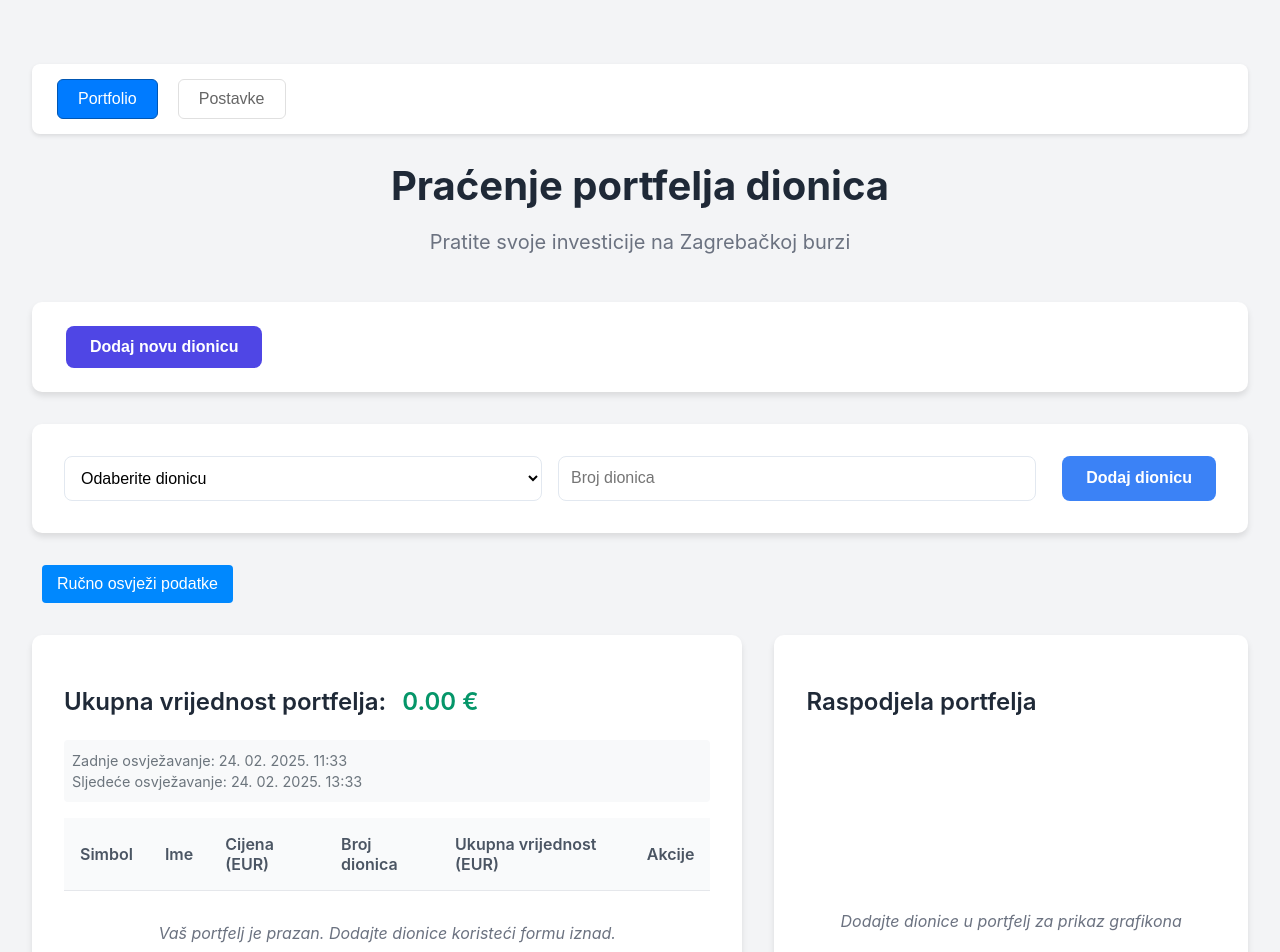
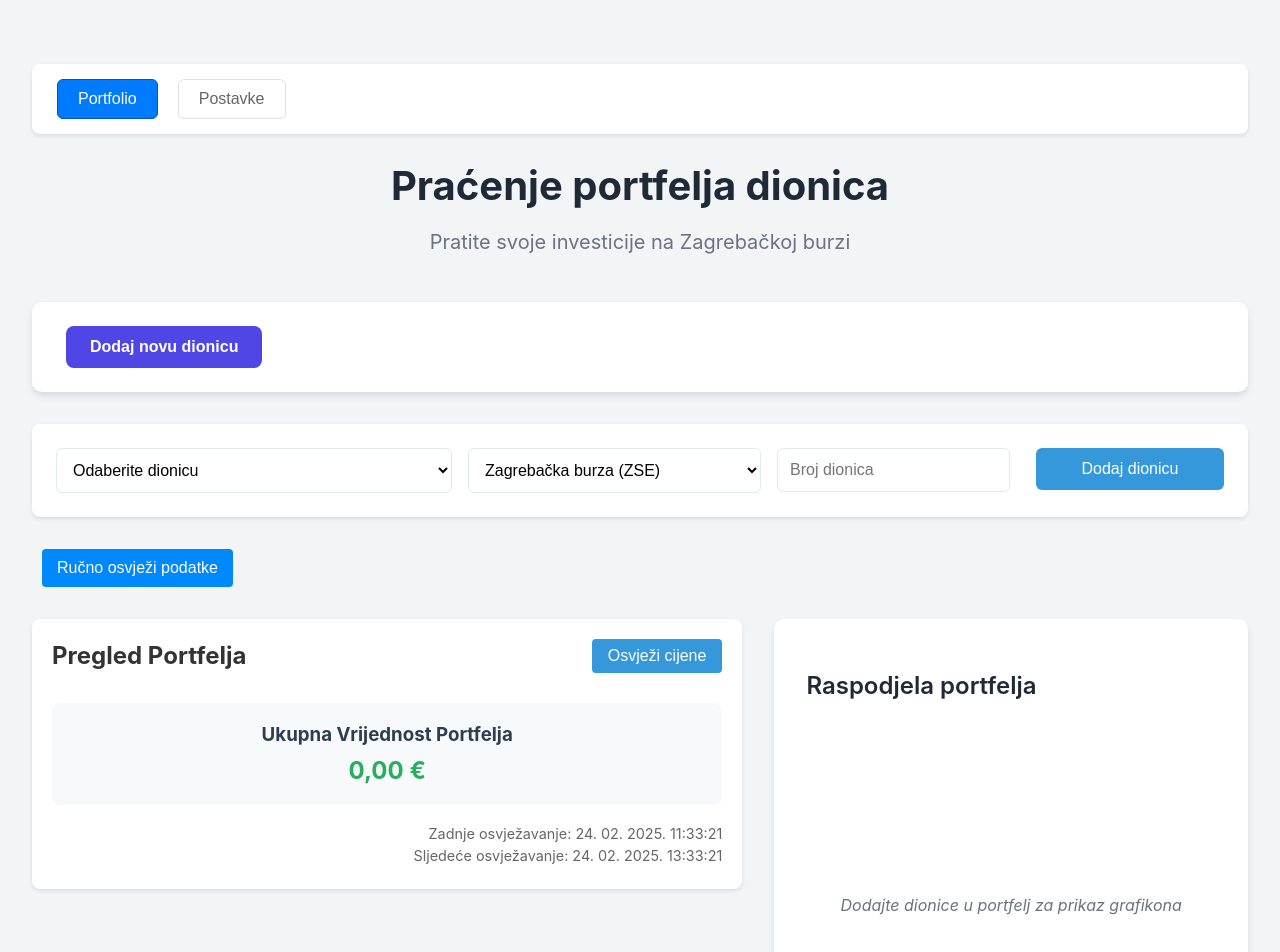
Before and after one commit to Ja1Denis/PortfolioTracker, a React (Create React App) app: page / in a window 1280 px wide. Shown: the top 952 px of the page. Built offline with nearby package versions, Linux system fonts and the light colour scheme.

Commit message:
Implementirana podrška za više tržišta
- Dodano polje za odabir tržišta u StockSelector
- Ažuriran prikaz portfelja s grupiranjem po tržištima
- Dodana podrška za različite valute (EUR, USD, GBP)
- Poboljšan izgled komponenti i responzivnost
- Ispravljen Gemini API endpoint

```diff
--- a/src/App.js
+++ b/src/App.js
@@ -65,9 +65,9 @@ const App = () => {
           const updatedPortfolio = await Promise.all(
             portfolio.map(async (stock) => {
               try {
-                const newPrice = await fetchStockPrice(stock.symbol);
+                const priceData = await fetchStockPrice(stock.symbol, stock.market);
                 // Dodajemo novu cijenu u povijest samo ako dolaze novi podaci
-                if (newPrice !== stock.price) {
+                if (priceData.price !== stock.price) {
                   setStocksHistory(prevHistory => {
                     const timestamp = new Date().toISOString();
                     const stockHistory = prevHistory[stock.symbol] || [];
@@ -75,12 +75,17 @@ const App = () => {
                       ...prevHistory,
                       [stock.symbol]: [
                         ...stockHistory,
-                        { x: timestamp, y: newPrice }
+                        { x: timestamp, y: priceData.price }
                       ]
                     };
                   });
                 }
-                return { ...stock, price: newPrice };
+                return {
+                  ...stock,
+                  price: priceData.price,
+                  currency: priceData.currency,
+                  value: priceData.price * stock.quantity
+                };
               } catch (error) {
                 console.error(`Greška pri ažuriranju cijene za ${stock.symbol}:`, error);
                 return stock;
@@ -128,11 +133,11 @@ const App = () => {
     }));
   };
 
-  const fetchStockPrice = async (symbol) => {
+  const fetchStockPrice = async (symbol, market) => {
     try {
-      return await stockService.getStockPrice(symbol);
+      return await stockService.getStockPrice(symbol, market);
     } catch (error) {
-      console.error(`Nije moguće dohvatiti cijenu za ${symbol}:`, error);
+      console.error(`Nije moguće dohvatiti cijenu za ${symbol} na tržištu ${market}:`, error);
       throw error;
     }
   };
@@ -142,39 +147,33 @@ const App = () => {
 
     setIsLoading(true);
     try {
-      const price = await fetchStockPrice(stock.symbol);
+      const priceData = await fetchStockPrice(stock.symbol, stock.market);
       const newStock = {
         symbol: stock.symbol,
         quantity: parseFloat(stock.quantity),
-        price,
-        value: price * parseFloat(stock.quantity)
+        price: priceData.price,
+        market: stock.market,
+        currency: priceData.currency,
+        value: priceData.price * parseFloat(stock.quantity)
       };
 
       setPortfolio(prevPortfolio => {
-        const existingStockIndex = prevPortfolio.findIndex(s => s.symbol === stock.symbol);
-        if (existingStockIndex >= 0) {
-          // Ažuriramo postojeću dionicu
-          const updatedPortfolio = [...prevPortfolio];
-          const existingStock = updatedPortfolio[existingStockIndex];
-          updatedPortfolio[existingStockIndex] = {
-            ...existingStock,
-            quantity: existingStock.quantity + parseFloat(stock.quantity),
-            value: (existingStock.quantity + parseFloat(stock.quantity)) * price
-          };
-          return updatedPortfolio;
-        } else {
-          // Dodajemo novu dionicu
-          return [...prevPortfolio, newStock];
-        }
+        const updatedPortfolio = [...prevPortfolio, newStock];
+        calculateTotalValue(updatedPortfolio);
+        return updatedPortfolio;
       });
 
-      // Ažuriramo ukupnu vrijednost
-      setPortfolio(prevPortfolio => {
-        calculateTotalValue(prevPortfolio);
-        return prevPortfolio;
-      });
+      // Inicijalizacija povijesti za novu dionicu
+      setStocksHistory(prevHistory => ({
+        ...prevHistory,
+        [stock.symbol]: [
+          { x: new Date().toISOString(), y: priceData.price }
+        ]
+      }));
+
     } catch (error) {
-      alert(`Greška pri dodavanju dionice ${stock.symbol}: ${error.message}`);
+      console.error('Greška pri dodavanju dionice:', error);
+      alert('Nije moguće dodati dionicu. Provjerite je li API ključ ispravno postavljen.');
     } finally {
       setIsLoading(false);
     }
@@ -212,8 +211,13 @@ const App = () => {
         const updatedPortfolio = await Promise.all(
           portfolio.map(async (stock) => {
             try {
-              const newPrice = await fetchStockPrice(stock.symbol);
-              return { ...stock, price: newPrice };
+              const priceData = await fetchStockPrice(stock.symbol, stock.market);
+              return {
+                ...stock,
+                price: priceData.price,
+                currency: priceData.currency,
+                value: priceData.price * stock.quantity
+              };
             } catch (error) {
               console.error(`Greška pri ažuriranju cijene za ${stock.symbol}:`, error);
               return stock;
--- a/src/components/AddNewStock.js
+++ b/src/components/AddNewStock.js
@@ -1,18 +1,28 @@
 import React, { useState } from 'react';
 import styles from './AddNewStock.module.css';
+
+const AVAILABLE_MARKETS = {
+  "ZSE": "Zagrebačka burza",
+  "NYSE": "New York Stock Exchange",
+  "NASDAQ": "NASDAQ",
+  "FRA": "Frankfurt Stock Exchange",
+  "LSE": "London Stock Exchange"
+};
 
 const AddNewStock = ({ onAddNewStock }) => {
   const [symbol, setSymbol] = useState('');
   const [name, setName] = useState('');
+  const [market, setMarket] = useState('ZSE');
   const [initialPrice, setInitialPrice] = useState('');
   const [showForm, setShowForm] = useState(false);
 
   const handleSubmit = (e) => {
     e.preventDefault();
-    if (symbol && name && initialPrice) {
+    if (symbol && name && initialPrice && market) {
       onAddNewStock({
         symbol: symbol.toUpperCase(),
         name,
+        market,
         price: parseFloat(initialPrice)
       });
       setSymbol('');
@@ -51,19 +61,31 @@ const AddNewStock = ({ onAddNewStock }) => {
               className={styles.input}
               required
             />
+            <select
+              value={market}
+              onChange={(e) => setMarket(e.target.value)}
+              className={styles.input}
+              required
+            >
+              {Object.entries(AVAILABLE_MARKETS).map(([code, name]) => (
+                <option key={code} value={code}>
+                  {name} ({code})
+                </option>
+              ))}
+            </select>
             <input
               type="number"
               value={initialPrice}
               onChange={(e) => setInitialPrice(e.target.value)}
-              placeholder="Početna cijena (EUR)"
+              placeholder="Početna cijena"
               className={styles.input}
               required
+              step="0.01"
               min="0"
-              step="0.01"
             />
           </div>
           <button type="submit" className={styles.submitButton}>
-            Spremi dionicu
+            Dodaj dionicu
           </button>
         </form>
       )}
--- a/src/components/PortfolioSummary.js
+++ b/src/components/PortfolioSummary.js
@@ -1,97 +1,93 @@
-import React, { useState } from 'react';
+import React from 'react';
 import styles from './PortfolioSummary.module.css';
-import StockDetails from './StockDetails';
 
-const PortfolioSummary = ({ portfolio, totalValue, onRemoveStock, isLoading, lastUpdate, nextUpdate }) => {
-  const [selectedStock, setSelectedStock] = useState(null);
-
-  const handleStockClick = (stock) => {
-    setSelectedStock(stock);
+const formatCurrency = (value, currency = 'EUR') => {
+  return new Intl.NumberFormat('hr-HR', {
+    style: 'currency',
+    currency: currency,
+    minimumFractionDigits: 2,
+    maximumFractionDigits: 2
+  }).format(value);
 };
 
-  const formatDateTime = (date) => {
-    if (!date) return 'N/A';
-    return new Intl.DateTimeFormat('hr-HR', {
-      day: '2-digit',
-      month: '2-digit',
-      year: 'numeric',
-      hour: '2-digit',
-      minute: '2-digit',
-    }).format(date);
+const PortfolioSummary = ({ portfolio, totalValue, lastUpdate, nextUpdate, onRefresh, isLoading }) => {
+  // Grupiranje dionica po tržištu
+  const stocksByMarket = portfolio.reduce((acc, stock) => {
+    if (!acc[stock.market]) {
+      acc[stock.market] = [];
+    }
+    acc[stock.market].push(stock);
+    return acc;
+  }, {});
+
+  // Izračun ukupne vrijednosti po tržištu
+  const marketTotals = Object.entries(stocksByMarket).reduce((acc, [market, stocks]) => {
+    acc[market] = stocks.reduce((total, stock) => {
+      return {
+        value: total.value + stock.value,
+        currency: stock.currency
       };
+    }, { value: 0, currency: stocks[0].currency });
+    return acc;
+  }, {});
 
   return (
-    <>
     <div className={styles.container}>
-        <h2 className={styles.title}>
-          Ukupna vrijednost portfelja: <span className={totalValue >= 0 ? styles.positive : styles.negative}>
-            {totalValue.toFixed(2)} €
-          </span>
-          {isLoading && <span className={styles.loadingIndicator}>Osvježavanje...</span>}
-        </h2>
-
-        <div className={styles.updateInfo}>
-          <p>Zadnje osvježavanje: {formatDateTime(lastUpdate)}</p>
-          <p>Sljedeće osvježavanje: {formatDateTime(nextUpdate)}</p>
+      <div className={styles.header}>
+        <h2>Pregled Portfelja</h2>
+        <button
+          onClick={onRefresh}
+          disabled={isLoading}
+          className={styles.refreshButton}
+        >
+          {isLoading ? 'Osvježavanje...' : 'Osvježi cijene'}
+        </button>
       </div>
 
+      {Object.entries(stocksByMarket).map(([market, stocks]) => (
+        <div key={market} className={styles.marketSection}>
+          <h3>{market}</h3>
           <table className={styles.table}>
             <thead>
               <tr>
                 <th>Simbol</th>
-              <th>Ime</th>
-              <th>Cijena (EUR)</th>
-              <th>Broj dionica</th>
-              <th>Ukupna vrijednost (EUR)</th>
-              <th>Akcije</th>
+                <th>Količina</th>
+                <th>Cijena</th>
+                <th>Vrijednost</th>
               </tr>
             </thead>
             <tbody>
-            {portfolio.map((stock, index) => {
-              const stockValue = stock.price * stock.quantity;
-              return (
-                <tr
-                  key={`${stock.symbol}-${index}`}
-                  onClick={() => handleStockClick(stock)}
-                  className={styles.stockRow}
-                >
+              {stocks.map(stock => (
+                <tr key={stock.symbol}>
                   <td>{stock.symbol}</td>
-                  <td>{stock.name}</td>
-                  <td>{stock.price.toFixed(2)}</td>
                   <td>{stock.quantity}</td>
-                  <td className={stockValue >= 0 ? styles.positive : styles.negative}>
-                    {stockValue.toFixed(2)}
-                  </td>
-                  <td>
-                    <button
-                      className={styles.removeButton}
-                      onClick={(e) => {
-                        e.stopPropagation();
-                        onRemoveStock(index);
-                      }}
-                      title="Ukloni dionicu"
-                    >
-                      ✕
-                    </button>
-                  </td>
+                  <td>{formatCurrency(stock.price, stock.currency)}</td>
+                  <td>{formatCurrency(stock.value, stock.currency)}</td>
                 </tr>
-              );
-            })}
+              ))}
+              <tr className={styles.marketTotal}>
+                <td colSpan="3">Ukupno {market}</td>
+                <td>{formatCurrency(marketTotals[market].value, marketTotals[market].currency)}</td>
+              </tr>
             </tbody>
           </table>
-        {portfolio.length === 0 && (
-          <p className={styles.emptyMessage}>
-            Vaš portfelj je prazan. Dodajte dionice koristeći formu iznad.
-          </p>
+        </div>
+      ))}
+
+      <div className={styles.totalValue}>
+        <h3>Ukupna Vrijednost Portfelja</h3>
+        <p>{formatCurrency(totalValue, 'EUR')}</p>
+      </div>
+
+      <div className={styles.updateInfo}>
+        {lastUpdate && (
+          <p>Zadnje osvježavanje: {new Date(lastUpdate).toLocaleString('hr-HR')}</p>
+        )}
+        {nextUpdate && (
+          <p>Sljedeće osvježavanje: {new Date(nextUpdate).toLocaleString('hr-HR')}</p>
         )}
       </div>
-
-      <StockDetails
-        stock={selectedStock}
-        isOpen={!!selectedStock}
-        onClose={() => setSelectedStock(null)}
-      />
-    </>
+    </div>
   );
 };
 
--- a/src/components/PortfolioSummary.module.css
+++ b/src/components/PortfolioSummary.module.css
@@ -1,46 +1,113 @@
 .container {
+  padding: 20px;
   background: white;
-  padding: 2rem;
-  border-radius: 10px;
-  box-shadow: 0 4px 6px rgba(0, 0, 0, 0.1);
-  height: 100%; /* Puni visinu parent elementa */
+  border-radius: 8px;
+  box-shadow: 0 2px 4px rgba(0, 0, 0, 0.1);
 }
 
-.title {
-  color: #1f2937;
-  font-size: 1.5rem;
-  font-weight: 600;
-  margin-bottom: 1.5rem;
+.header {
   display: flex;
+  justify-content: space-between;
   align-items: center;
-  gap: 1rem;
+  margin-bottom: 20px;
+}
+
+.header h2 {
+  margin: 0;
+  color: #333;
+}
+
+.marketSection {
+  margin-bottom: 30px;
+}
+
+.marketSection h3 {
+  color: #2c3e50;
+  border-bottom: 2px solid #3498db;
+  padding-bottom: 5px;
+  margin-bottom: 15px;
 }
 
 .table {
   width: 100%;
-  border-collapse: separate;
-  border-spacing: 0;
+  border-collapse: collapse;
+  margin-bottom: 20px;
 }
 
 .table th,
 .table td {
-  padding: 1rem;
+  padding: 12px;
   text-align: left;
-  border-bottom: 1px solid #e5e7eb;
+  border-bottom: 1px solid #eee;
 }
 
 .table th {
-  background-color: #f9fafb;
+  background-color: #f8f9fa;
+  color: #495057;
   font-weight: 600;
-  color: #4b5563;
 }
 
-.table tr:last-child td {
-  border-bottom: none;
+.table tr:hover {
+  background-color: #f8f9fa;
 }
 
-.table tr:hover td {
-  background-color: #f9fafb;
+.marketTotal {
+  font-weight: bold;
+  background-color: #f8f9fa;
+}
+
+.marketTotal td {
+  border-top: 2px solid #dee2e6;
+}
+
+.totalValue {
+  margin-top: 30px;
+  padding: 20px;
+  background-color: #f8f9fa;
+  border-radius: 8px;
+  text-align: center;
+}
+
+.totalValue h3 {
+  margin: 0 0 10px 0;
+  color: #2c3e50;
+}
+
+.totalValue p {
+  font-size: 24px;
+  font-weight: bold;
+  color: #27ae60;
+  margin: 0;
+}
+
+.updateInfo {
+  margin-top: 20px;
+  text-align: right;
+  font-size: 0.9em;
+  color: #666;
+}
+
+.updateInfo p {
+  margin: 5px 0;
+}
+
+.refreshButton {
+  padding: 8px 16px;
+  background-color: #3498db;
+  color: white;
+  border: none;
+  border-radius: 4px;
+  cursor: pointer;
+  transition: background-color 0.3s;
+}
+
+.refreshButton:hover {
+  background-color: #2980b9;
+}
+
+.refreshButton:disabled {
+  background-color: #bdc3c7;
+  cursor: not-allowed;
 }
 
 .stockRow {
@@ -95,19 +162,6 @@
   animation: pulse 2s cubic-bezier(0.4, 0, 0.6, 1) infinite;
 }
 
-.updateInfo {
-  margin: 1rem 0;
-  padding: 0.5rem;
-  background-color: #f8f9fa;
-  border-radius: 4px;
-  font-size: 0.9rem;
-  color: #6c757d;
-}
-
-.updateInfo p {
-  margin: 0.25rem 0;
-}
-
 @keyframes pulse {
   0%, 100% {
     opacity: 1;
--- a/src/components/StockSelector.js
+++ b/src/components/StockSelector.js
@@ -1,14 +1,27 @@
 import React, { useState } from 'react';
 import styles from './StockSelector.module.css';
+
+const AVAILABLE_MARKETS = {
+  "ZSE": "Zagrebačka burza",
+  "NYSE": "New York Stock Exchange",
+  "NASDAQ": "NASDAQ",
+  "FRA": "Frankfurt Stock Exchange",
+  "LSE": "London Stock Exchange"
+};
 
 const StockSelector = ({ onAddStock, availableStocks }) => {
   const [selectedStock, setSelectedStock] = useState("");
   const [quantity, setQuantity] = useState("");
+  const [market, setMarket] = useState("ZSE");
 
   const handleSubmit = (e) => {
     e.preventDefault();
     if (selectedStock && quantity > 0) {
-      onAddStock({ symbol: selectedStock, quantity: parseInt(quantity) });
+      onAddStock({
+        symbol: selectedStock,
+        quantity: parseInt(quantity),
+        market: market
+      });
       setSelectedStock("");
       setQuantity("");
     }
@@ -30,6 +43,18 @@ const StockSelector = ({ onAddStock, availableStocks }) => {
             </option>
           ))}
         </select>
+        <select
+          className={styles.select}
+          value={market}
+          onChange={(e) => setMarket(e.target.value)}
+          required
+        >
+          {Object.entries(AVAILABLE_MARKETS).map(([code, name]) => (
+            <option key={code} value={code}>
+              {name} ({code})
+            </option>
+          ))}
+        </select>
         <input
           className={styles.input}
           type="number"
--- a/src/components/StockSelector.module.css
+++ b/src/components/StockSelector.module.css
@@ -1,47 +1,57 @@
 .container {
+  margin-bottom: 2rem;
   background: white;
-  padding: 2rem;
-  border-radius: 10px;
-  box-shadow: 0 4px 6px rgba(0, 0, 0, 0.1);
-  margin-bottom: 2rem;
+  padding: 1.5rem;
+  border-radius: 8px;
+  box-shadow: 0 2px 4px rgba(0, 0, 0, 0.1);
 }
 
 .form {
-  display: flex;
+  display: grid;
+  grid-template-columns: 2fr 1fr 1fr 1fr;
   gap: 1rem;
-  flex-wrap: wrap;
+  align-items: start;
 }
 
-.select {
-  flex: 1;
-  min-width: 200px;
+.select,
+.input {
   padding: 0.75rem;
   border: 1px solid #e2e8f0;
-  border-radius: 0.5rem;
+  border-radius: 6px;
+  font-size: 1rem;
   background-color: white;
-  font-size: 1rem;
+  transition: border-color 0.2s;
 }
 
-.input {
-  flex: 1;
-  min-width: 150px;
-  padding: 0.75rem;
-  border: 1px solid #e2e8f0;
-  border-radius: 0.5rem;
-  font-size: 1rem;
+.select:focus,
+.input:focus {
+  outline: none;
+  border-color: #3498db;
+  box-shadow: 0 0 0 2px rgba(52, 152, 219, 0.2);
 }
 
 .button {
   padding: 0.75rem 1.5rem;
-  background-color: #3b82f6;
+  background-color: #3498db;
   color: white;
   border: none;
-  border-radius: 0.5rem;
-  font-weight: 600;
+  border-radius: 6px;
+  font-size: 1rem;
   cursor: pointer;
   transition: background-color 0.2s;
 }
 
 .button:hover {
-  background-color: #2563eb;
+  background-color: #2980b9;
 }
+
+.button:disabled {
+  background-color: #bdc3c7;
+  cursor: not-allowed;
+}
+
+@media (max-width: 768px) {
+  .form {
+    grid-template-columns: 1fr;
+  }
+}
```
Also changed, not shown: server.js (+52 -7 lines), src/services/stockService.js (+18 -7 lines). Lines whose indentation alone changed are shown as unchanged.
